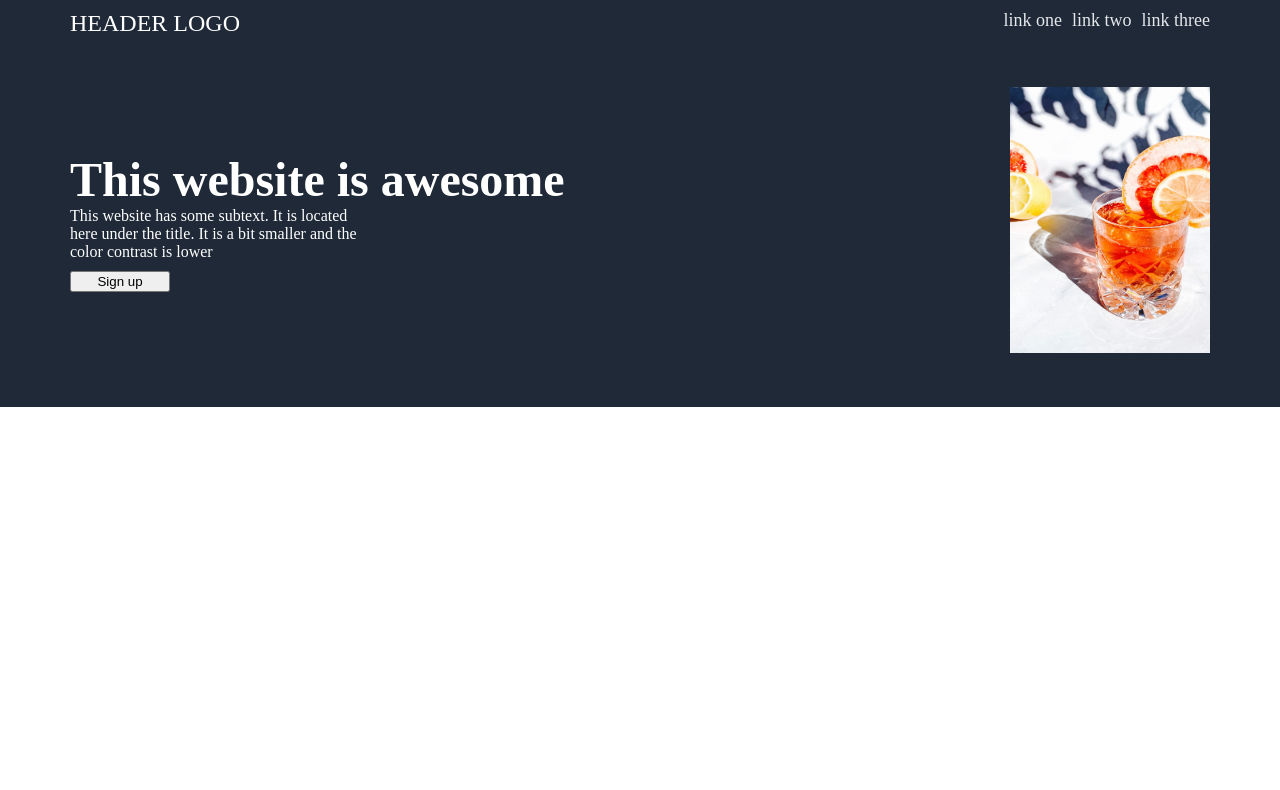
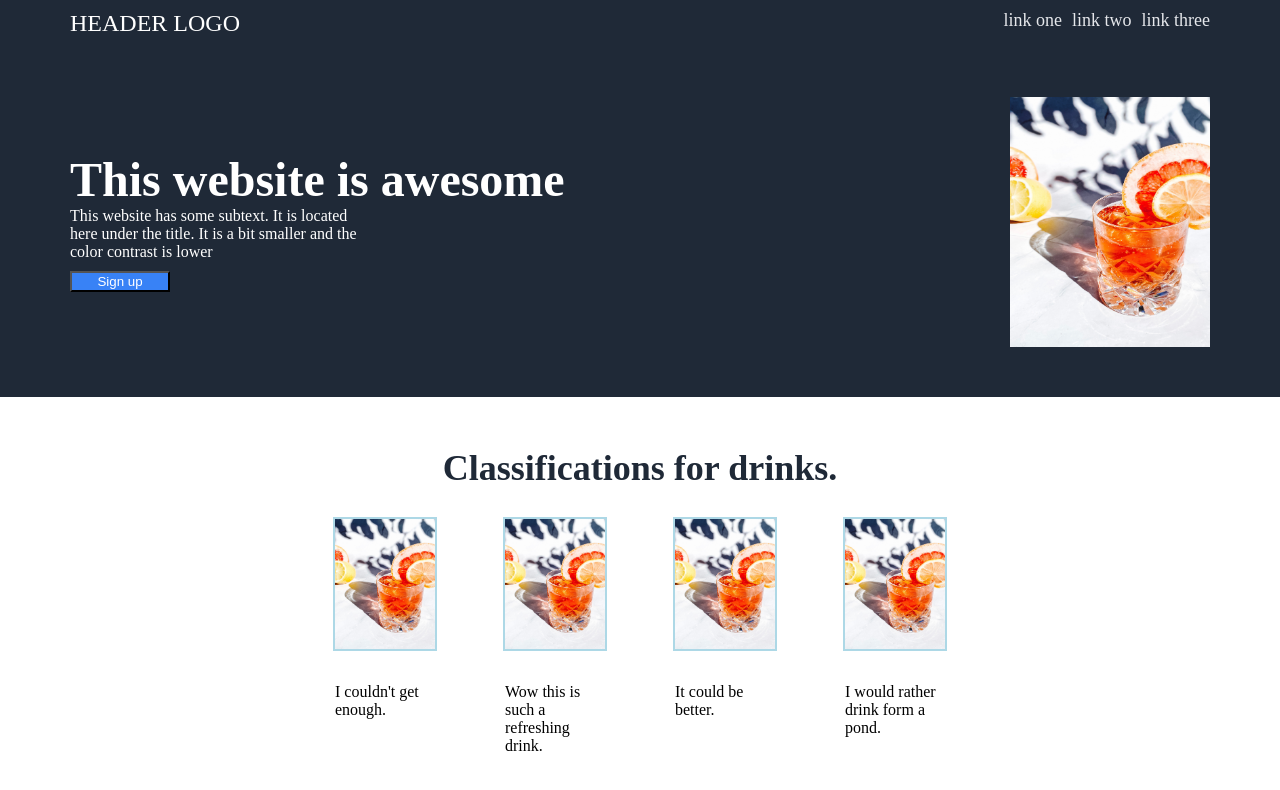
Before and after one commit to sam-theo/odin-landingpage1, a plain HTML site: page index.html in a window 1280 px wide. Drawn offline with Linux system fonts and the light colour scheme.

Commit message:
Added the middle section, fixed positioning

```diff
--- a/index.html
+++ b/index.html
@@ -27,7 +27,23 @@
         </div>
     </div>
     <div class="middle">
-
+        <div class="titlemiddle">Classifications for drinks.</div>
+        <div class="drinkpictures">
+            <ul>
+                <li><img class="smalldrink" src="images/pexels-naae-studio-11832019.jpg" alt="A summer drink"></li>
+                <li><img class="smalldrink" src="images/pexels-naae-studio-11832019.jpg" alt="A summer drink"></li>
+                <li><img class="smalldrink" src="images/pexels-naae-studio-11832019.jpg" alt="A summer drink"></li>
+                <li><img class="smalldrink" src="images/pexels-naae-studio-11832019.jpg" alt="A summer drink"></li>
+            </ul>
+        </div>
+        <div class="drinkexplain">
+            <ul>
+                <li class="smallexpl">I couldn't get enough.</li>
+                <li class="smallexpl">Wow this is such a refreshing drink.</li>
+                <li class="smallexpl">It could be better.</li>
+                <li class="smallexpl">I would rather drink form a pond.</li>
+            </ul>
+        </div>
     </div>
     <div class="bottomtop">
 
--- a/style.css
+++ b/style.css
@@ -15,7 +15,7 @@ body{
     background-color: #1F2937;
     color: white;
     padding-top: 10px;
-    padding-bottom: 50px;
+    padding-bottom: 10px;
     justify-content: space-between;
 }
 .headerlink{
@@ -45,7 +45,14 @@ ul{
     color: white;
     display: flex;
     justify-content: space-between;
+    padding-top: 50px;
     padding-bottom: 50px;
+    height: 250px;
+}
+.image{
+    display: flex;
+    flex-direction: column;
+    justify-content: center;
 }
 .topleft{
     display: flex;
@@ -53,6 +60,7 @@ ul{
     flex-wrap: wrap;
     justify-content: center;
 }
+
 .title{
     font-weight: bold;
     font-size: 48px;
@@ -63,8 +71,38 @@ ul{
 }
 .signup{
     max-width: 100px;
+    background-color: #3882f6;
+    color: white;
 }
 .drink{
     width: 200px;
+    height: 250px;
     padding-left: 10px;
 }
+.middle{
+    display: flex;
+    flex-direction: column;
+    align-items: center;
+    padding-top: 50px;
+    padding-bottom: 50px;
+    height: 250px;
+}
+.titlemiddle{
+    font-size: 36px;
+    font-weight: bold;
+    color: #1F2937;
+}
+.smalldrink{
+    width: 100px;
+    height: 130px;
+    margin: 30px;
+    outline-color: lightblue;
+    outline-width: 2px;
+    outline-style: solid;
+}
+.smallexpl{
+    width: 100px;
+    margin-top: 0;
+    margin-left: 30px;
+    margin-right: 30px;
+}
```
